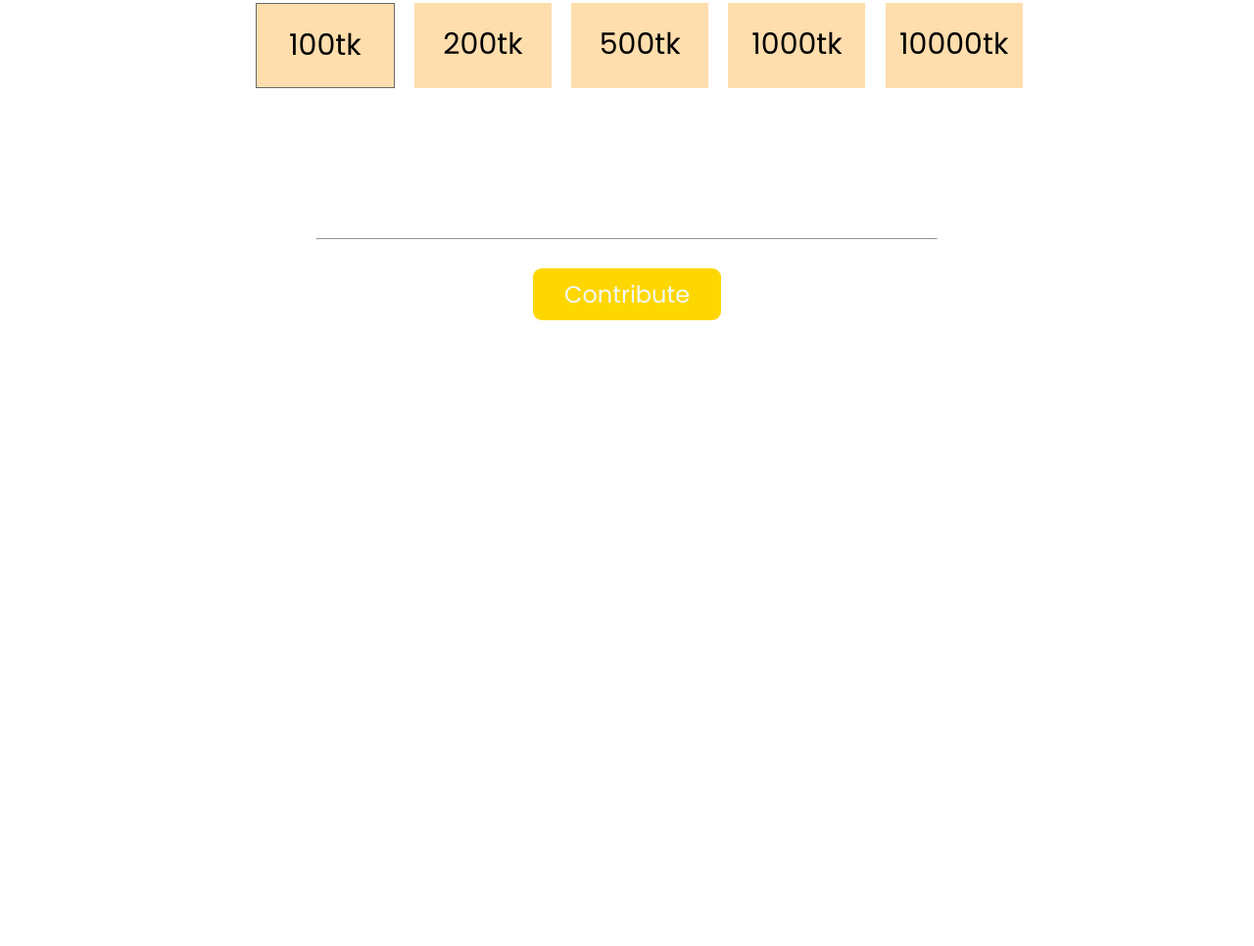
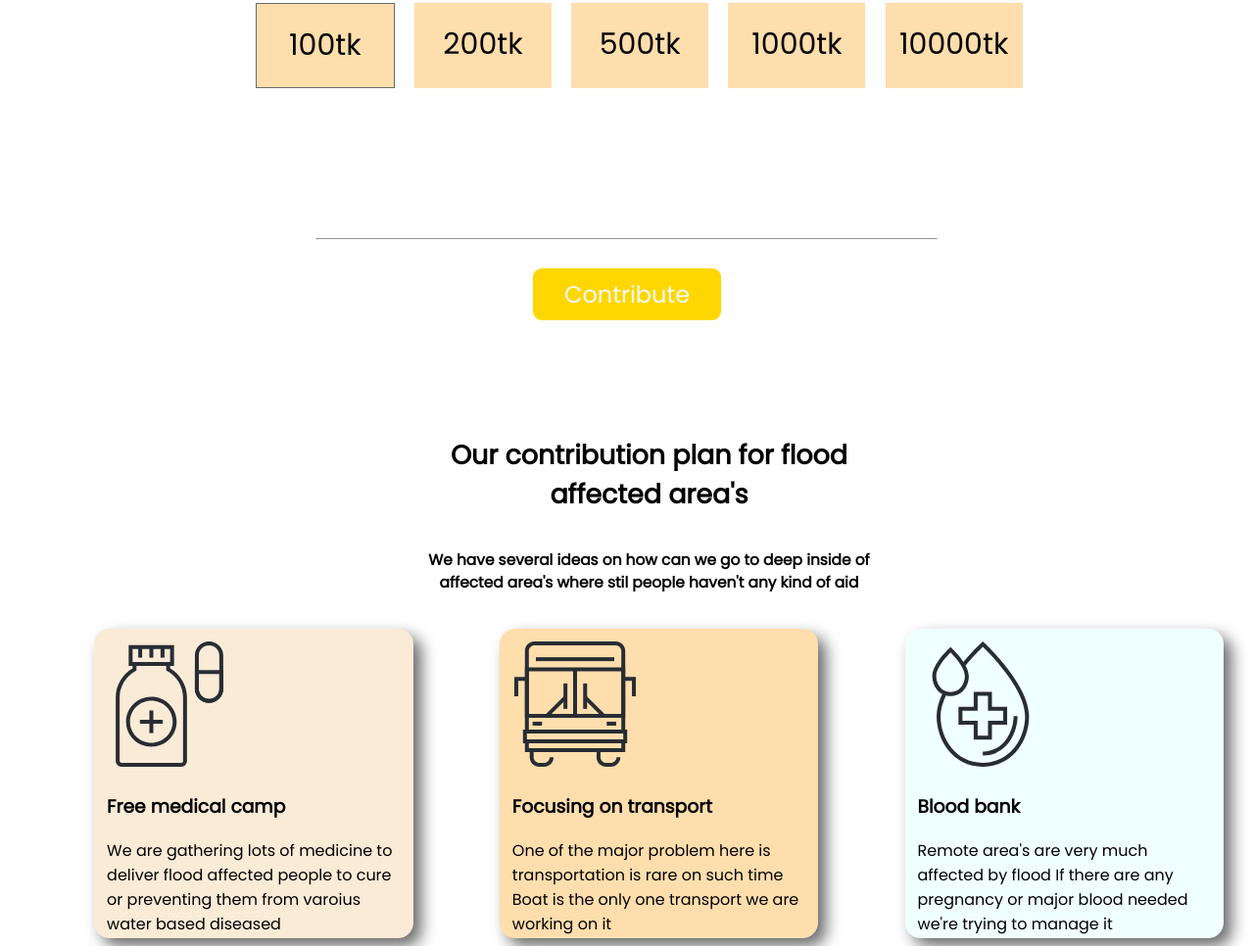
Before and after one commit to Joy009Sarkar/donate-today-main, a plain HTML site: page index.html in a window 1280 px wide. Shown: the part 909-1875 px from the top of the page at 98% size. Before the commit the page ends 1236 px from the top, so only its background shows below. Drawn offline with Linux system fonts and the light colour scheme; a web font is replaced by a local one.

Commit message:
card area done

```diff
--- a/index.html
+++ b/index.html
@@ -89,10 +89,67 @@
         </div>
 
 
+        <!-------------------------------Contribution-plan section------------------------------  -->
 
 
 
-        <section>
+
+        <section class="Contribution-plan">
+
+
+            <div class="today">
+                <h1>Our contribution plan for flood affected area's</h1>
+                <h6>We have several ideas on how can we go to deep inside of affected area's where stil people haven't
+                    any kind of aid</h6>
+
+            </div>
+
+
+
+            <!--  ----------------------------card area----------------------------------------- -->
+
+
+            <div class="services">
+
+
+                <div class="medicine">
+
+                    <img src="/icons/medicine.svg" alt="">
+                    <h3>Free medical camp</h3>
+                    <p>We are gathering lots of medicine to deliver flood affected people to cure or preventing them
+                        from
+                        varoius water based diseased</p>
+
+                </div>
+
+
+
+
+                <div class="bus">
+                    <img src="/icons/bus.svg" alt="">
+                    <h3>Focusing on transport</h3>
+                    <P>One of the major problem here is transportation is rare on such time Boat is the only one
+                        transport we are working on it </P>
+
+                </div>
+
+
+                <div class="blood">
+                    <img src="/icons/blood.svg" alt="">
+                    <h3>Blood bank </h3>
+                    <p>Remote area's are very much affected by flood If there are any pregnancy or major blood needed
+                        we're trying to manage it</p>
+
+                </div>
+
+
+
+
+
+
+
+
+            </div>
 
 
 
--- a/style.css
+++ b/style.css
@@ -152,3 +152,49 @@ input {
     margin-top: 4%;
     margin-bottom: 3%;
 }
+
+
+/* -----------------------------card area------------------------------ */
+
+
+
+
+.services {
+    display: flex;
+
+}
+
+
+
+.medicine {
+    width: 300px;
+    height: 290px;
+
+    padding: 1%;
+    margin-left: 7%;
+    background-color: antiquewhite;
+    border-radius: 5%;
+    box-shadow: 8px 8px 16px #696969;
+}
+
+.bus {
+    width: 300px;
+    height: 290px;
+
+    padding: 1%;
+    margin-left: 7%;
+    background-color: NavajoWhite;
+    border-radius: 5%;
+    box-shadow: 8px 8px 16px #696969;
+}
+
+.blood {
+    width: 300px;
+    height: 290px;
+
+    padding: 1%;
+    margin-left: 7%;
+    background-color: azure;
+    border-radius: 5%;
+    box-shadow: 8px 8px 16px #696969;
+}
```
